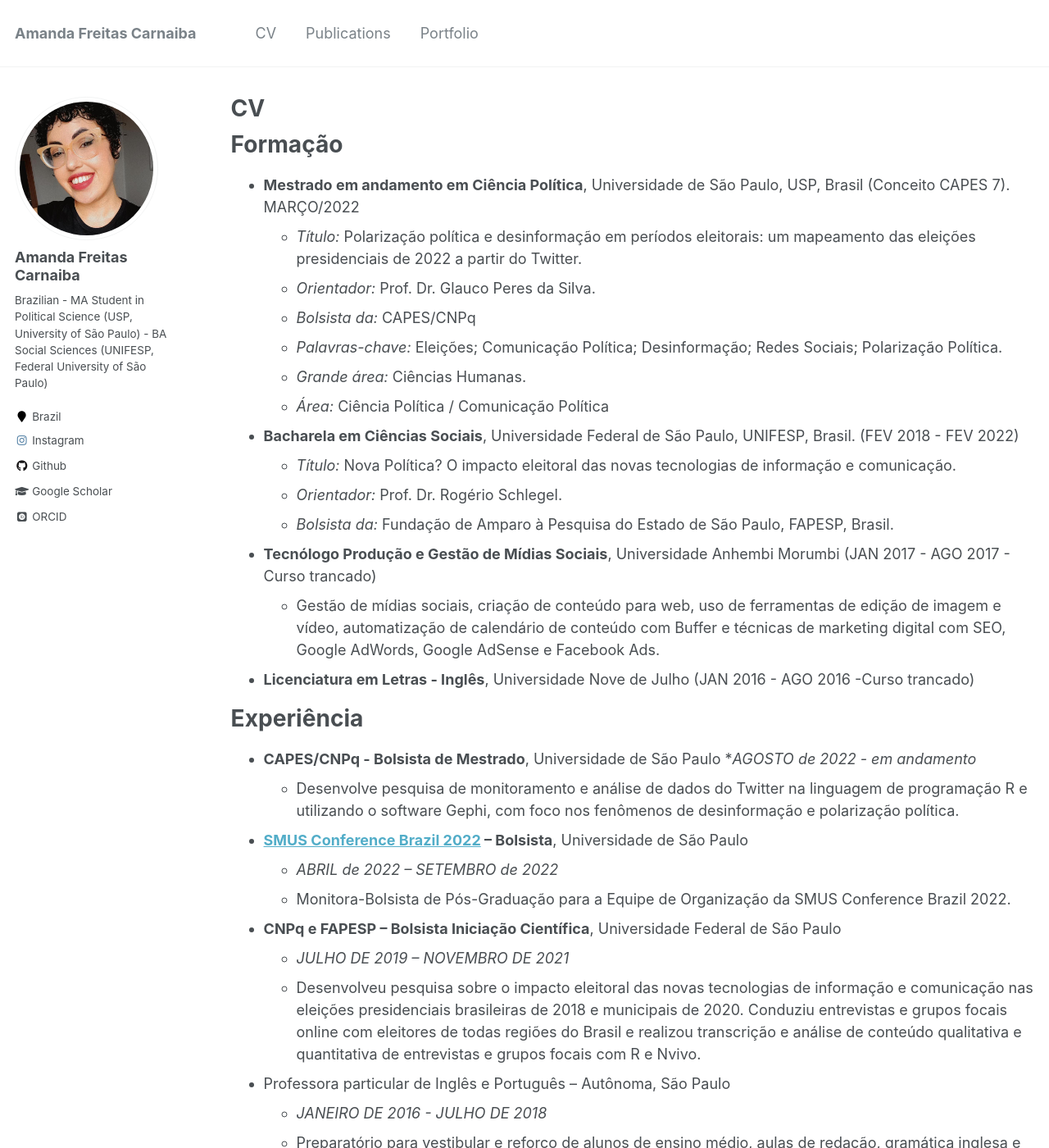
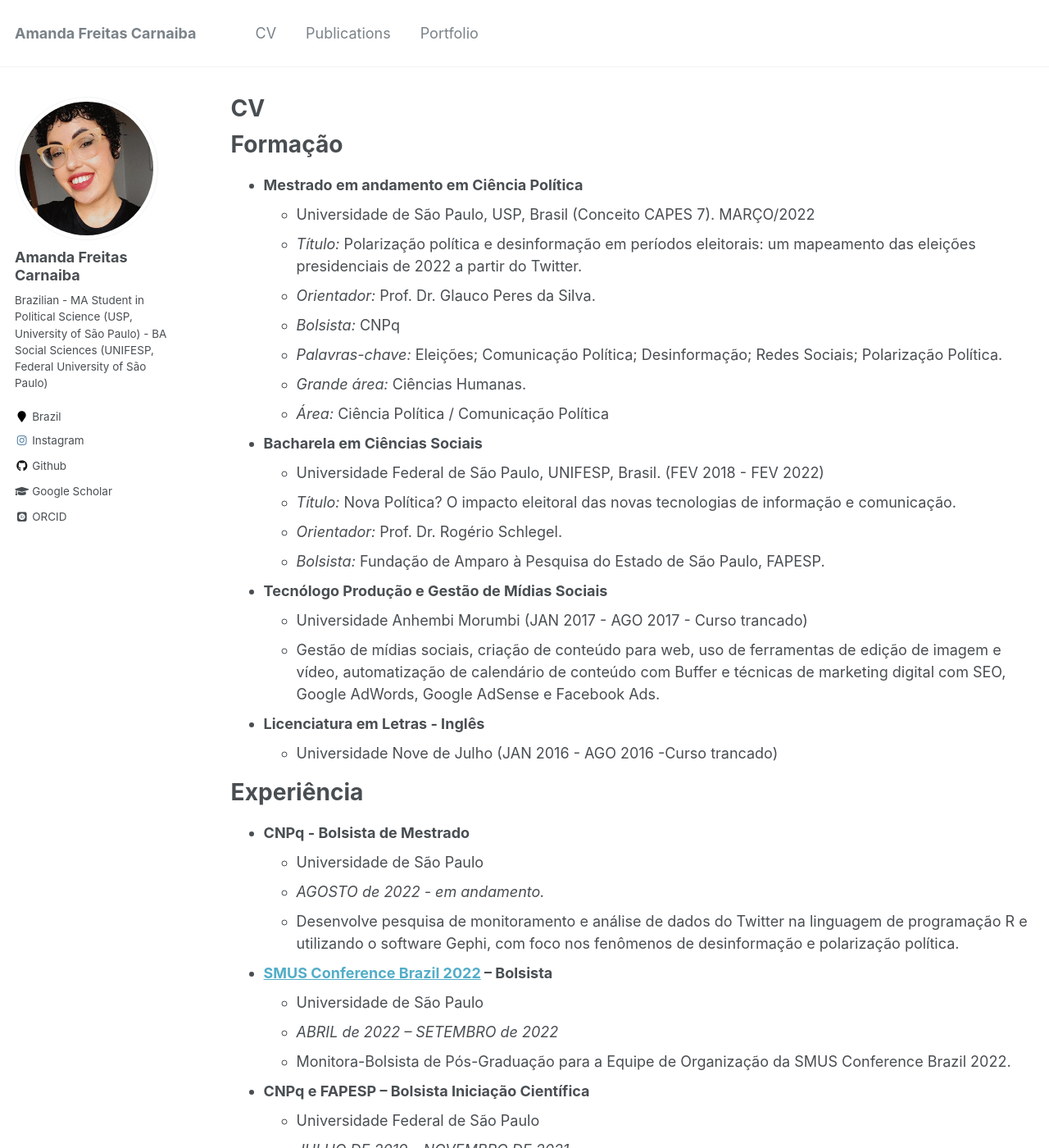
Before and after one commit to freitasamanda/freitasamanda.github.io, a Jekyll site: the page built from _pages/cv.md, in a window 1280 px wide and 1400 px high. Shown: the whole window at 82% size. Built offline with Jekyll 4.4.1, drawn with Linux system fonts in a browser that asks for light colours; some web fonts are replaced; some of the changed text lies outside the part shown.

Commit message:
Update cv.md

```diff
--- a/_pages/cv.md
+++ b/_pages/cv.md
@@ -12,60 +12,67 @@ redirect_from:
 Formação
 ======
 
-* <b>Mestrado em andamento em Ciência Política</b>, Universidade de São Paulo, USP, Brasil (Conceito CAPES 7). MARÇO/2022
+* <b>Mestrado em andamento em Ciência Política</b>
+  * Universidade de São Paulo, USP, Brasil (Conceito CAPES 7). MARÇO/2022
   * <i>Título:</i> Polarização política e desinformação em períodos eleitorais: um mapeamento das eleições presidenciais de 2022 a partir do Twitter.
   * <i>Orientador:</i> Prof. Dr. Glauco Peres da Silva.
-  * <i>Bolsista da: </i> CAPES/CNPq
+  * <i>Bolsista: </i> CNPq
   * <i>Palavras-chave:</i> Eleições; Comunicação Política; Desinformação; Redes Sociais; Polarização Política.
   * <i>Grande área: </i> Ciências Humanas.
   * <i>Área: </i>Ciência Política / Comunicação Política
 
 
 
-* <b>Bacharela em Ciências Sociais</b>, Universidade Federal de São Paulo, UNIFESP, Brasil. (FEV 2018 - FEV 2022)
+* <b>Bacharela em Ciências Sociais</b>
+  * Universidade Federal de São Paulo, UNIFESP, Brasil. (FEV 2018 - FEV 2022)
   * <i>Título: </i>Nova Política? O impacto eleitoral das novas tecnologias de informação e comunicação.
   * <i>Orientador:</i> Prof. Dr. Rogério Schlegel.
-  * <i>Bolsista da: </i>Fundação de Amparo à Pesquisa do Estado de São Paulo, FAPESP, Brasil.
+  * <i>Bolsista: </i>Fundação de Amparo à Pesquisa do Estado de São Paulo, FAPESP.
 
 
 
-* <b>Tecnólogo Produção e Gestão de Mídias Sociais</b>, Universidade Anhembi Morumbi (JAN 2017 - AGO 2017 - Curso trancado)
+* <b>Tecnólogo Produção e Gestão de Mídias Sociais</b>
+  * Universidade Anhembi Morumbi (JAN 2017 - AGO 2017 - Curso trancado)
   * Gestão de mídias sociais, criação de conteúdo para web, uso de ferramentas de edição de imagem e vídeo, automatização de calendário de conteúdo com Buffer e técnicas de marketing digital com SEO, Google AdWords, Google AdSense e Facebook Ads.
 
 
 
-* <b>Licenciatura em Letras - Inglês</b>, Universidade Nove de Julho (JAN 2016 - AGO 2016 -Curso trancado)
+* <b>Licenciatura em Letras - Inglês</b>
+  * Universidade Nove de Julho (JAN 2016 - AGO 2016 -Curso trancado)
 
 
 Experiência
 ======
 
-* <b>CAPES/CNPq - Bolsista de Mestrado</b>, Universidade de São Paulo
-  *<i>AGOSTO de 2022 - em andamento</i>
+* <b>CNPq - Bolsista de Mestrado</b>
+  * Universidade de São Paulo
+  * <i>AGOSTO de 2022 - em andamento.</i>
   * Desenvolve pesquisa de monitoramento e análise de dados do Twitter na linguagem de programação R e utilizando o software Gephi, com foco nos fenômenos de desinformação e polarização política.
 
 
 
-* <b>[SMUS Conference Brazil 2022](https://gcsmus.org/conferences/brazil/team/amanda_freitas/) – Bolsista</b>, Universidade de São Paulo
+* <b>[SMUS Conference Brazil 2022](https://gcsmus.org/conferences/brazil/team/amanda_freitas/) – Bolsista</b>
+  * Universidade de São Paulo
   * <i>ABRIL de 2022 – SETEMBRO de 2022</i>
   * Monitora-Bolsista de Pós-Graduação para a Equipe de Organização da SMUS Conference Brazil 2022.
 
 
 
-* <b>CNPq e FAPESP – Bolsista Iniciação Científica</b>, Universidade Federal de São Paulo
+* <b>CNPq e FAPESP – Bolsista Iniciação Científica</b>
+  * Universidade Federal de São Paulo
   * <i>JULHO DE 2019 – NOVEMBRO DE 2021</i>
   * Desenvolveu pesquisa sobre o impacto eleitoral das novas tecnologias de informação e comunicação nas eleições presidenciais brasileiras de 2018 e municipais de 2020. Conduziu entrevistas e grupos focais online com eleitores de todas regiões do Brasil e realizou transcrição e análise de conteúdo qualitativa e quantitativa de entrevistas e grupos focais com R  e Nvivo.
 
 
 
-*  Professora particular de Inglês e Português – Autônoma, São Paulo
+*  <b>Professora particular de Inglês e Português</b>
     * <i>JANEIRO DE 2016 - JULHO DE 2018</i>
     * Preparatório para vestibular e reforço de alunos de ensino médio, aulas de redação, gramática inglesa e portuguesa  e literatura luso-brasileira.
 
 
 Prêmios
 ======
-* Prêmio Mário Fuks de Melhor Pôster no 6º Workshop de Comportamento Político e Opinião Pública,
+* Prêmio Mário Fuks de Melhor Pôster no 6º Workshop de Comportamento Político e Opinião Pública.
   * Associação Brasileira de Ciência Política (ABCP),
   * Trabalho: “Os impactos eleitorais das redes sociais: entraves para o letramento digital”, 2021
 
@@ -102,7 +109,7 @@ Apresentações em Congressos e Seminários
   * NOVA POLÍTICA? O IMPACTO ELEITORAL DAS NOVAS TECNOLOGIAS DE INFORMAÇÃO E COMUNICAÇÃO
   * [VI Congresso Acadêmico Unifesp: ciência e universidade: transformações para a sociedade](https://www.congressoacademico.sites.unifesp.br/noticias-2020/anais-do-vi-congresso-academico-unifesp)
   * Universidade Federal de São Paulo (UNIFESP)
-* 2020 - Apresentação de Pôster
+* <b> 2020 - Apresentação de Pôster </b>
   * Nova política? O impacto eleitoral das campanhas de desinformação nas redes sociais
   * [5º Seminário Discente do PPGCS/UFCG: Cientistas Sociais no Intenso Agora: pandemia, pesquisas e vivências](https://discentesppgcsufcg.wixsite.com/vseminario)
   * Programa de Pós-Graduação em Ciências Sociais - Universidade Federal de Campina Grande (UFCG)
```
